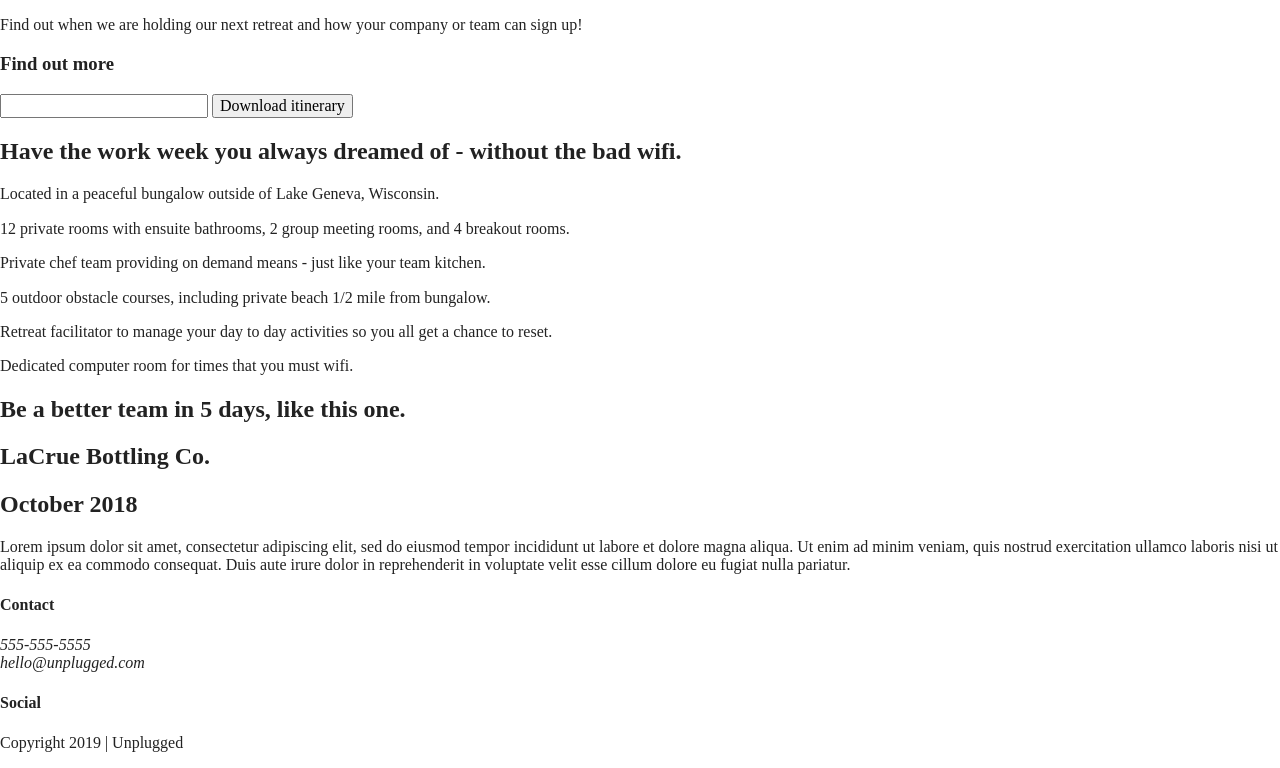
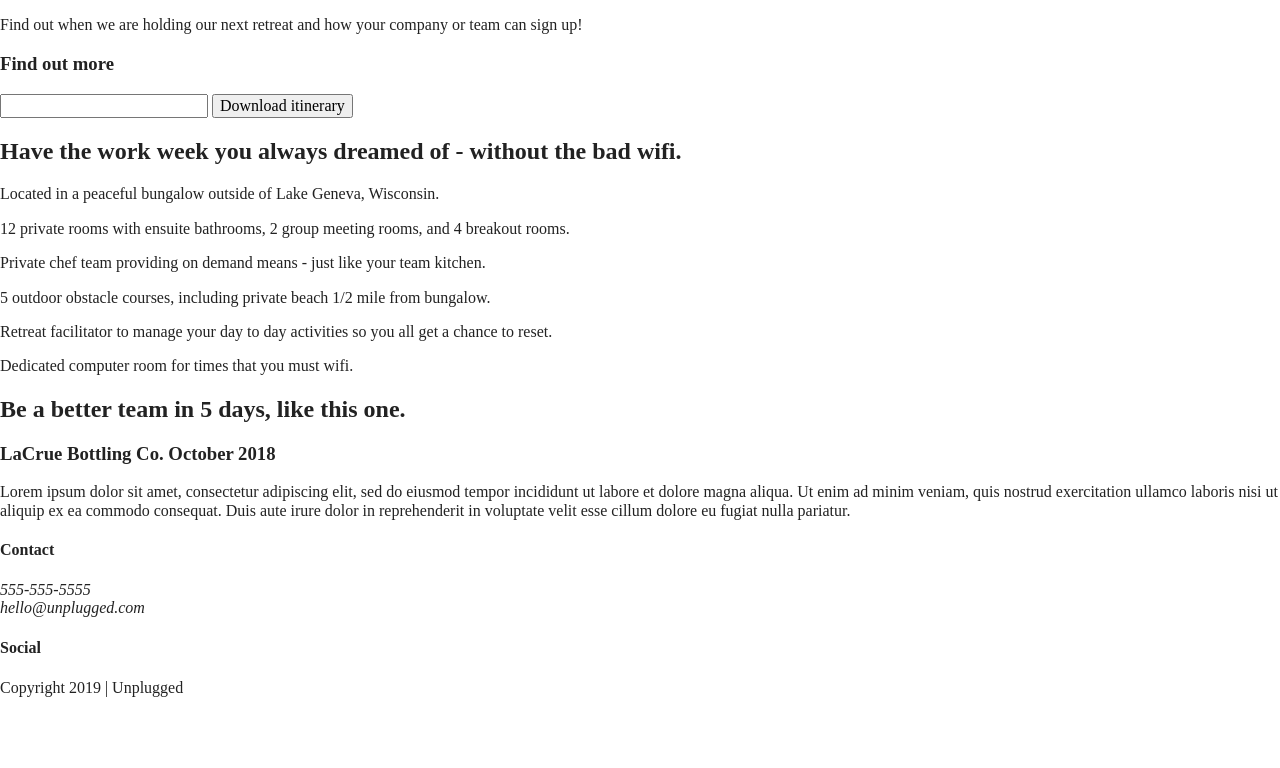
Before and after one commit to emilyalmond-stack/site-unplugged-retreat, a website built with Parcel: page index.html in a window 1280 px wide. Shown: the part 176-944 px from the top of the page. After the commit the page ends 889 px from the top, so only its background shows below. Built offline with nearby package versions, Linux system fonts and the light colour scheme; files whose address does not match are found by name.

Commit message:
corrected code re step 7 of 10

```diff
--- a/index.html
+++ b/index.html
@@ -71,9 +71,9 @@
 
 
   <section class="features">
-    <div class="features-items">
     <div class="content-wrapper">
       <h2>Have the work week you always dreamed of - without the bad wifi.</h2>
+      <div class="features-items">
       <article>
         <p class="fontawesome-icon"></p>
         <p class="features-item-description">Located in a peaceful bungalow outside of Lake Geneva, Wisconsin.</p>
@@ -102,8 +102,8 @@
       <article>
         <p class="fontawesomeicon"></p>
         <p class="features-item-description">Dedicated computer room for times that you must wifi.</p>
-      </article>
-    </div>
+        </article>
+      </div>
     </div>
   </section>
 
@@ -114,13 +114,13 @@
     </div>
     <article>
       <!-- image here -->
-    </article>
-    <div class="content-wrapper">
-      <h2>LaCrue Bottling Co.</h2>
-      <h2>October 2018</h2>
-      <p>Lorem ipsum dolor sit amet, consectetur adipiscing elit, sed do eiusmod tempor incididunt ut labore et dolore
-        magna aliqua. Ut enim ad minim veniam, quis nostrud exercitation ullamco laboris nisi ut aliquip ex ea commodo consequat.
-        Duis aute irure dolor in reprehenderit in voluptate velit esse cillum dolore eu fugiat nulla pariatur.</p>
+        <div>
+          <h3>LaCrue Bottling Co. October 2018</h3>
+          <p>Lorem ipsum dolor sit amet, consectetur adipiscing elit, sed do eiusmod tempor incididunt ut labore et dolore
+            magna aliqua. Ut enim ad minim veniam, quis nostrud exercitation ullamco laboris nisi ut aliquip ex ea commodo consequat.
+            Duis aute irure dolor in reprehenderit in voluptate velit esse cillum dolore eu fugiat nulla pariatur.</p>
+        </div>
+      </article>
     </div>
   </section>
 
@@ -129,8 +129,6 @@
 <footer>
   <div class="content-wrapper">
     <div class="footer-content">
-      <div class="contact">
-
       <div class="contact">
         <h4>Contact</h4>
         <address>
```
